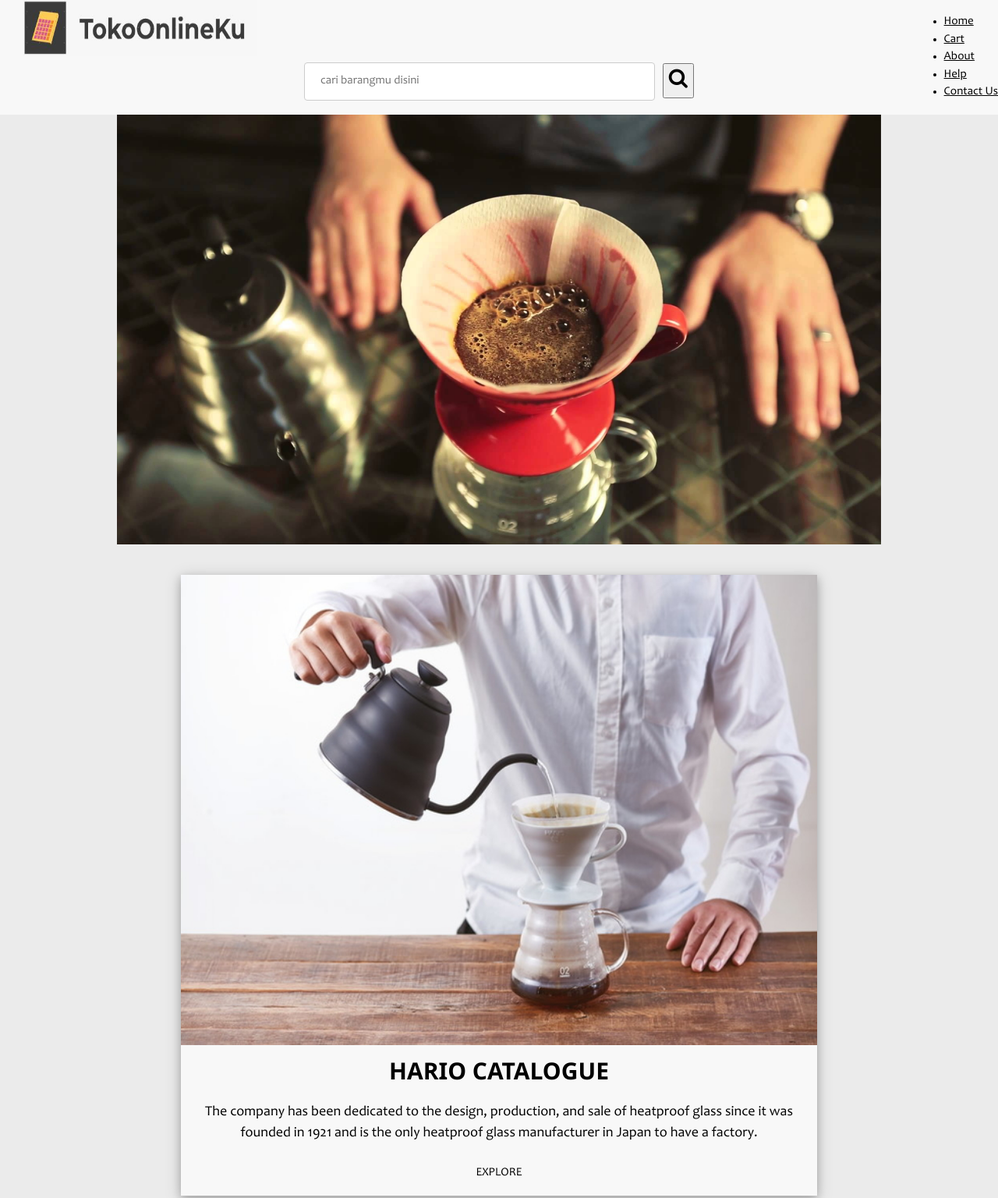
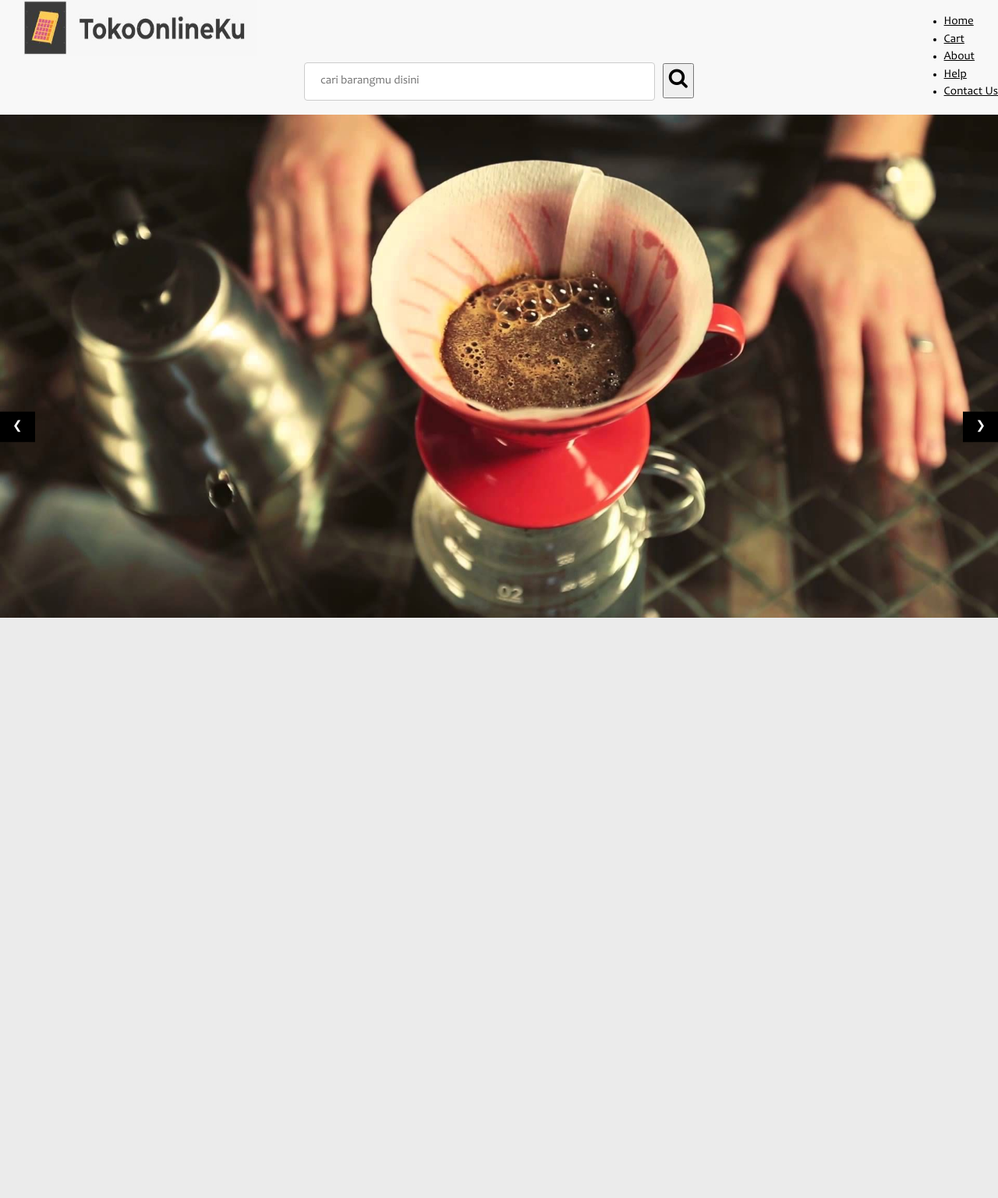
Before and after one commit to 6181801030ClementRivandi/tubes_IMK, a plain HTML site: page index.html in a window 1280 px wide. Shown: the part 3-1539 px from the top of the page at 78% size. After the commit the page ends 818 px from the top, so only its background shows below. Drawn offline with nearby package versions, Linux system fonts and the light colour scheme.

Commit message:
edit carousel

```diff
--- a/index.html
+++ b/index.html
@@ -50,57 +50,39 @@
 
 		</div>
 
-		<div style="margin-top: 150px;">
+		<div style="margin-top: 75px;">
 
-			<div class="w3-content w3-section">
-
+			<div style="position: relative;">
 				<img class="mySlides w3-animate-fading" src="./img/hario1.jpg">
 				<img class="mySlides w3-animate-fading" src="./img/hario2.jpg">
 				<img class="mySlides w3-animate-fading" src="./img/hario3.jpg">
-				<img class="mySlides w3-animate-fading" src="./img/hario4.jpg">
 			</div>
 
-		</div>
+			<button style="margin-top: 150px" class="w3-button w3-black w3-display-left" onclick="plusDivs(-1)">&#10094;</button>
+			<button style="margin-top: 150px" class="w3-button w3-black w3-display-right" onclick="plusDivs(1)">&#10095;</button>
 
-		<br>
-
-		<div style="margin: auto; width: 85%;" class="">
-
-			<div class="w3-card-4" style="width:75%; margin: auto">
-
-				<img src="img/hario4.jpg" style="width:100%">
-
-				<div class="w3-container" style="background-color: #f8f8f8; padding-bottom: 10px;">
-					<h2 class="w3-center w3-text-theme" style="font-weight: bold">HARIO CATALOGUE</h2>
-					<p class="w3-center w3-large">
-						The company has been dedicated to the design, production, and sale of heatproof glass since it was founded in 1921 and is the only heatproof glass manufacturer in Japan to have a factory.
-					</p>
-
-					<a href="#" class="w3-btn w3-theme-d3 w3-center" style="display: block; margin: 0 auto; width: 12%;">
-						EXPLORE
-					</a>
-				</div>
-
-			</div>
 		</div>
 
 		<br>
 
 	</body>
 	<script>
-		var myIndex = 0;
-		carousel();
+		var myIndex = 1;
+		carousel(myIndex);
 
-		function carousel() {
+		function carousel(n) {
 		  var i;
 		  var x = document.getElementsByClassName("mySlides");
+		  if (n > x.length) {myIndex = 1}
+		  if ( n < 1){myIndex = x.length}
 		  for (i = 0; i < x.length; i++) {
 			x[i].style.display = "none";
 		  }
-		  myIndex++;
-		  if (myIndex > x.length) {myIndex = 1}
 		  x[myIndex-1].style.display = "block";
 		  setTimeout(carousel, 9000);
 		}
+		function plusDivs(n) {
+  			carousel(myIndex += n);
+		}
 		</script>
 </html>
```
